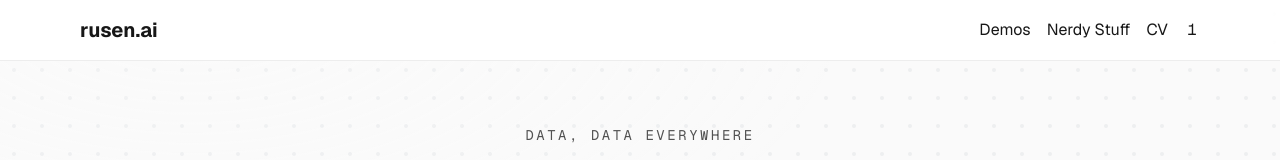
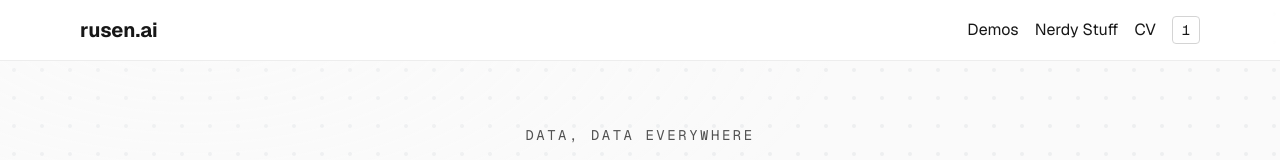
Before and after one commit to rusenbb/rusen-ai, a Next.js app: page / in a window 1280 px wide. Shown: the top 160 px of the page. Built offline with nearby package versions, Linux system fonts and the light colour scheme.

Commit message:
Add border frame to theme toggle for bit-register look

```diff
--- a/src/app/components/ThemeToggle.tsx
+++ b/src/app/components/ThemeToggle.tsx
@@ -33,7 +33,7 @@ export default function ThemeToggle() {
       onClick={handleToggle}
       aria-label={`Switch to ${isDark ? "light" : "dark"} theme`}
       title={`Switch to ${isDark ? "light" : "dark"} theme`}
-      className="relative inline-flex items-center justify-center font-mono tabular-nums hover:opacity-80 transition overflow-hidden h-[1.4em] w-[1em]"
+      className="relative inline-flex items-center justify-center font-mono tabular-nums hover:opacity-80 transition overflow-hidden h-7 w-7 rounded border border-neutral-300 dark:border-neutral-700 text-sm"
     >
       <span
         className="absolute inset-0 flex items-center justify-center transition-transform duration-300 ease-out"
```
